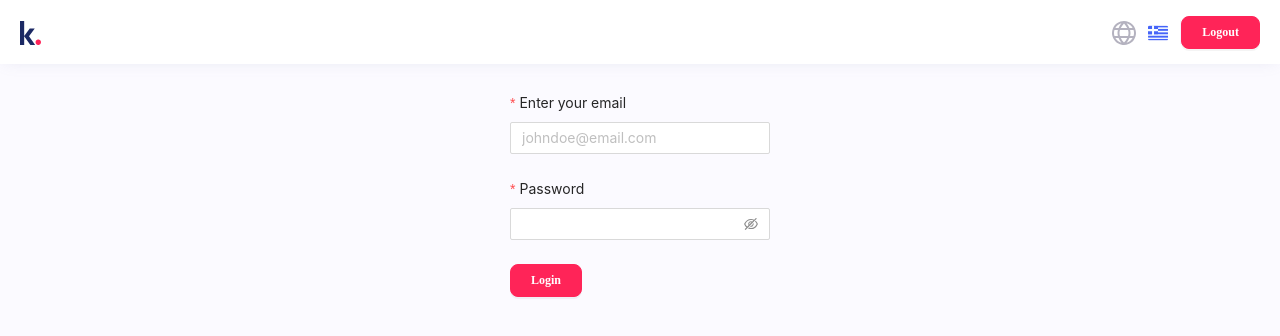
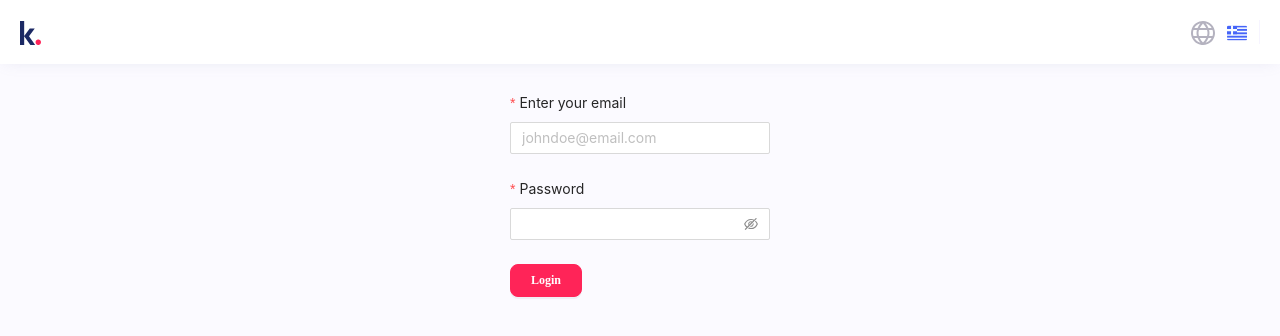
Before and after one commit to jverg/jobseeker-app, a Next.js app: page /login in a window 1280 px wide. Shown: the top 336 px of the page. Built offline with nearby package versions, Linux system fonts and the light colour scheme; a web font is replaced by a local one.

Commit message:
Hide logout button on login

```diff
--- a/components/app-layout/AppLayout.tsx
+++ b/components/app-layout/AppLayout.tsx
@@ -2,6 +2,7 @@ import React from 'react';
 import { Layout, Image, Dropdown } from 'antd';
 import UiButton from '@components/ui/button/UiButton';
 import type { MenuProps } from 'antd';
+import { useRouter } from 'next/router';
 import styles from './AppLayout.module.less';
 
 const { Header, Content } = Layout;
@@ -9,6 +10,8 @@ const { Header, Content } = Layout;
 type AppLayoutProps = { children: React.ReactNode };
 
 const AppLayout: React.FC<AppLayoutProps> = ({ children }) => {
+  const router = useRouter();
+
   const items: MenuProps['items'] = [
     {
       label: 'Ελληνικά',
@@ -44,6 +47,7 @@ const AppLayout: React.FC<AppLayoutProps> = ({ children }) => {
                 />
               </div>
             </Dropdown>
+            {router.pathname !== '/login' && (
               <UiButton
                 type="primary"
                 size="small"
@@ -55,6 +59,7 @@ const AppLayout: React.FC<AppLayoutProps> = ({ children }) => {
               >
                 Logout
               </UiButton>
+            )}
           </div>
         </Header>
       </Layout>
```
Lines whose indentation alone changed are shown as unchanged.
